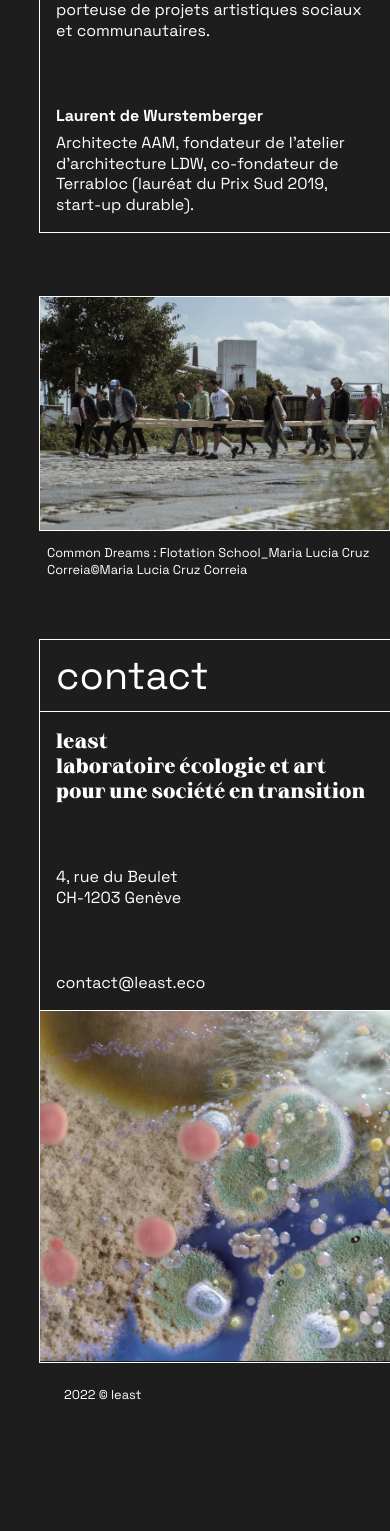
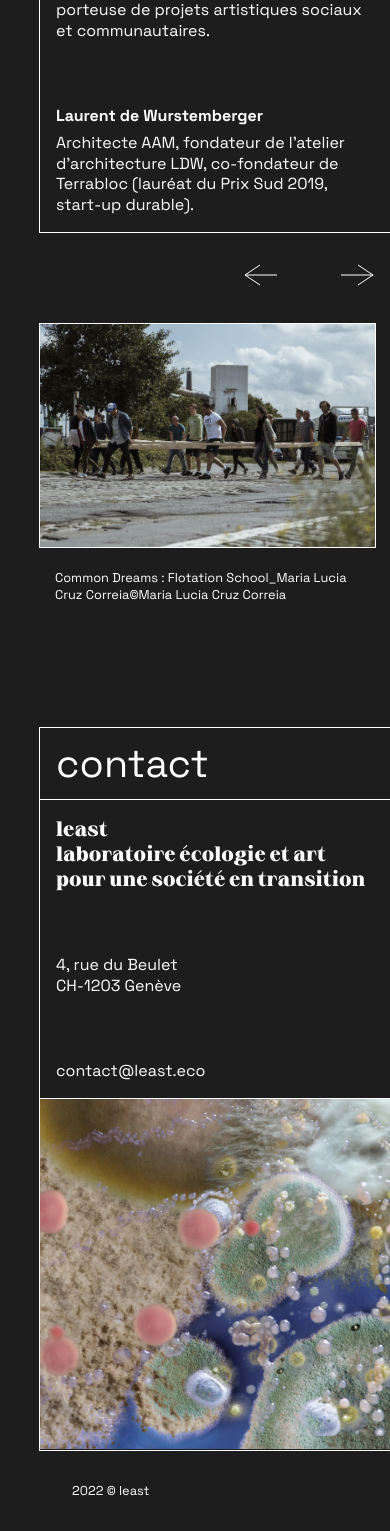
Before and after one commit to Polentz/least, a PHP site: page / in a window 390 px wide. Shown: the part 3754-5285 px from the top of the page. Before the commit the page ends 5154 px from the top, so only its background shows below. Run offline with PHP 8.4, Linux system fonts and the light colour scheme.

Commit message:
ready for review

```diff
--- a/en/find-out-more.html
+++ b/en/find-out-more.html
@@ -85,7 +85,7 @@
             <div class="grid-layout --layout-four-col">
                 <div class="--outline empty">
                 </div>
-                <div class="--outline">
+                <div class="--outline --square">
                     <img src="../assets/square/least-this-is-the-muffa-square-05.jpg" width="100%" height="100%">
                 </div>
                 <div class="--outline empty">
@@ -214,7 +214,7 @@
                 </div>
                 <div class="--outline empty">
                 </div>
-                <div class="--outline">
+                <div class="--outline --square">
                     <img src="../assets/square/least-this-is-the-muffa-square-01.jpg" width="100%" height="100%">
                 </div>
                 <div class="--outline empty">
--- a/en/programme-circularity.html
+++ b/en/programme-circularity.html
@@ -71,7 +71,7 @@
             <div class="grid-layout --layout-four-col">
                 <div class="--outline empty">
                 </div>
-                <div class="--outline">
+                <div class="--outline --square">
                     <img src="../assets/square/least-this-is-the-muffa-square-04.jpg" width="100%" height="100%">
                 </div>
                 <div class="--outline empty">
--- a/index.html
+++ b/index.html
@@ -83,10 +83,12 @@
                     <div class="button-wrapper">
                         <a class="button--txt --txt-medium" href="pour-en-savoir-plus.html">pour en savoir plus</a>
                         <div class="button--ui">
-                            <svg width="33" height="22" viewBox="0 0 33 22" xmlns="http://www.w3.org/2000/svg">
-                                <path d="M17 21L32 11L17 0.999999" stroke="#1D1D1D" fill="none" />
-                                <path d="M32 11L-2.38419e-07 11" stroke="#1D1D1D" fill="none" />
-                            </svg>
+                            <a href="pour-en-savoir-plus.html">
+                                <svg width="33" height="22" viewBox="0 0 33 22" xmlns="http://www.w3.org/2000/svg">
+                                    <path d="M17 21L32 11L17 0.999999" fill="none" />
+                                    <path d="M32 11L-2.38419e-07 11" fill="none" />
+                                </svg>
+                            </a>
                         </div>
                         <!-- <button class="button">
                             <span><a class="--txt-medium" href="pour-en-savoir-plus.html">Pour en savoir plus</a></span>
@@ -100,7 +102,7 @@
             <div class="grid-layout --layout-four-col">
                 <div class="--outline empty">
                 </div>
-                <div class="--outline">
+                <div class="--outline --square">
                     <img src="assets/square/least-this-is-the-muffa-square-03.jpg" width="100%" height="100%">
                 </div>
                 <div class="--outline empty">
@@ -185,14 +187,14 @@
             <div class="gallery-btn">
                 <a id="btn-left">
                     <svg width="33" height="22" viewBox="0 0 33 22" xmlns="http://www.w3.org/2000/svg">
-                        <path d="M16 1L1 11L16 21" stroke="#1D1D1D" fill="none" />
-                        <path d="M1 11L33 11" stroke="#1D1D1D" fill="none" />
+                        <path d="M16 1L1 11L16 21" fill="none" />
+                        <path d="M1 11L33 11" fill="none" />
                     </svg>
                 </a>
                 <a id="btn-right">
                     <svg width="33" height="22" viewBox="0 0 33 22" xmlns="http://www.w3.org/2000/svg">
-                        <path d="M17 21L32 11L17 0.999999" stroke="#1D1D1D" fill="none" />
-                        <path d="M32 11L-2.38419e-07 11" stroke="#1D1D1D" fill="none" />
+                        <path d="M17 21L32 11L17 0.999999" fill="none" />
+                        <path d="M32 11L-2.38419e-07 11" fill="none" />
                     </svg>
                 </a>
             </div>
@@ -276,7 +278,7 @@
                 </div>
                 <div class="--outline empty">
                 </div>
-                <div class="--outline">
+                <div class="--outline --square">
                     <img src="assets/square/least-this-is-the-muffa-square-02.jpg" width="100%" height="100%">
                 </div>
                 <div class="--outline empty">
--- a/pour-en-savoir-plus.html
+++ b/pour-en-savoir-plus.html
@@ -86,7 +86,7 @@
             <div class="grid-layout --layout-four-col">
                 <div class="--outline empty">
                 </div>
-                <div class="--outline">
+                <div class="--outline --square">
                     <img src="assets/square/least-this-is-the-muffa-square-05.jpg" width="100%" height="100%">
                 </div>
                 <div class="--outline empty">
@@ -225,7 +225,7 @@
                 </div>
                 <div class="--outline empty">
                 </div>
-                <div class="--outline">
+                <div class="--outline --square">
                     <img src="assets/square/least-this-is-the-muffa-square-01.jpg" width="100%" height="100%">
                 </div>
                 <div class="--outline empty">
--- a/programme-circulaire.html
+++ b/programme-circulaire.html
@@ -71,7 +71,7 @@
             <div class="grid-layout --layout-four-col">
                 <div class="--outline empty">
                 </div>
-                <div class="--outline">
+                <div class="--outline --square">
                     <img src="assets/square/least-this-is-the-muffa-square-04.jpg" width="100%" height="100%">
                 </div>
                 <div class="--outline empty">
--- a/script.js
+++ b/script.js
@@ -11,6 +11,7 @@ documentHeight()
 
 const cursor = document.getElementById("cursor");
 const allLinks = document.querySelectorAll("a, .menu-btn, .close-btn");
+// const squareImages = document.querySelectorAll(".--square");
 
 document.addEventListener("mousemove", (event) => {
     let x = event.pageX;
@@ -33,6 +34,20 @@ allLinks.forEach(link => {
         cursor.style.height = 10 + "px";
     });
 });
+
+// squareImages.forEach(element => {
+//     let width = element.clientWidth;
+//     let height = element.clientHeight;
+
+//     element.addEventListener("mouseenter", () => {
+//         cursor.style.width = width + "px";
+//         cursor.style.height = height + "px";
+//     });
+//     element.addEventListener("mouseleave", () => {
+//         cursor.style.width = 10 + "px";
+//         cursor.style.height = 10 + "px";
+//     });
+// });
 
 // menu
 
@@ -125,9 +140,9 @@ const btnLeft = document.getElementById("btn-left");
 const btnRight = document.getElementById("btn-right");
 const scrollContainer = document.querySelector(".gallery");
 const images = document.querySelectorAll(".gallery img");
-const distance = window.screen.width / 2;
+const distance = screen.width / 2;
 
-if (btnLeft) {
+if (scrollContainer) {
     btnLeft.addEventListener("click", () => {
         scrollContainer.scrollBy({
             left: -distance,
@@ -140,11 +155,8 @@ if (btnLeft) {
             images.forEach(image => {
                 image.style.filter = "grayscale(1)"
             });
-        })
+        });
     })
-}
-
-if (btnRight) {
     btnRight.addEventListener("click", () => {
         scrollContainer.scrollBy({
             left: distance,
@@ -157,7 +169,7 @@ if (btnRight) {
             images.forEach(image => {
                 image.style.filter = "grayscale(1)";
             });
-        })
+        });
     });
 }
 
--- a/style.css
+++ b/style.css
@@ -574,6 +574,7 @@ a:visited {
 .gallery-btn svg {
     margin: 1rem 0;
     cursor: pointer;
+    stroke: var(--txt-color);
 }
 
 .image-wrapper img {
@@ -586,6 +587,10 @@ a:visited {
     transition: -webkit-filter .5s ease;
     transition: filter .5s ease;
     transition: filter .5s ease, -webkit-filter .5s ease;
+}
+
+.--txt-caption {
+    padding: 1rem;
 }
 
 /* .--vertical img {
@@ -604,6 +609,10 @@ a:visited {
     pointer-events: none;
     position: relative;
     transition: all .5s cubic-bezier(0.51, 0.03, 0.55, 1.29);
+}
+
+.button--ui svg {
+    stroke: var(--txt-color);
 }
 
 .button--txt:hover~.button--ui {
@@ -745,7 +754,7 @@ a:visited {
         --txt-medium: 1.5rem;
         --txt-copy-ui: .7rem;
 
-        --marg-s: 16px;
+        --marg-s: 1rem;
     }
 
     .cover {
@@ -842,33 +851,43 @@ a:visited {
         color: var(--yellow);
     } */
 
+    .button-wrapper {
+        justify-content: space-between;
+    }
+
+    .button--ui {
+        opacity: 1;
+        pointer-events: all;
+    }
+
     .--outline img {
         margin-bottom: -4px;
     }
 
     .gallery {
-        padding: var(--marg-m) 0 0 0;
+        padding: 0;
     }
 
-    .gallery-btn {
+    /* .gallery-btn {
         display: none;
-    }
+    } */
 
     .image-wrapper img {
+        min-width: auto;
         height: auto;
-        width: calc(100vw - var(--sidenav) + 1px);
+        width: calc(100vw - var(--sidenav) - 13px);
         -webkit-filter: grayscale(0);
         filter: grayscale(0);
     }
 
     .--vertical img {
         min-width: auto;
-        width: 170px;
+        width: 200px;
     }
 
-    .--txt-caption {
+    /* .--txt-caption {
         padding: 8px;
-    }
+    } */
 
     /* #contact .grid-block {
         height: auto;
```
Also changed, not shown: en/index.html (+12 -10 lines).
